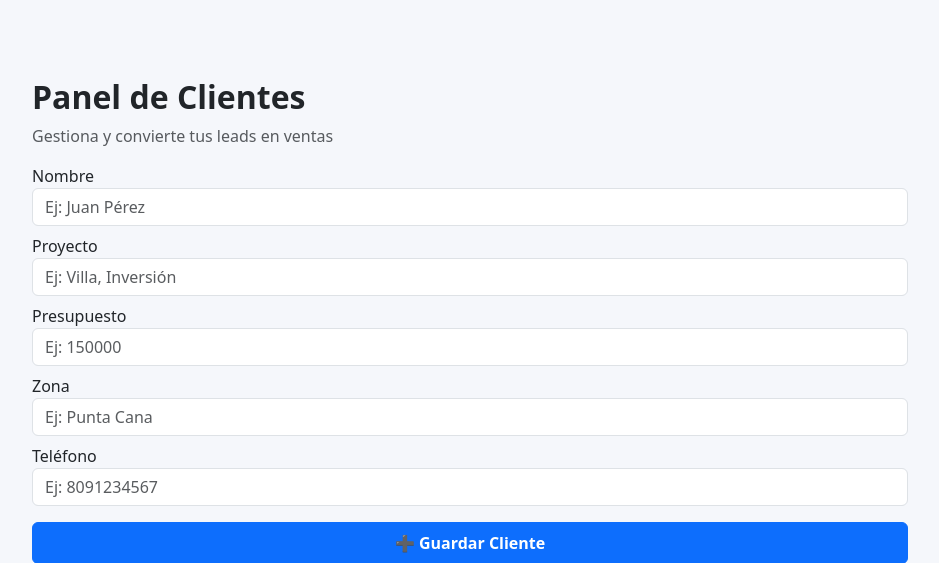
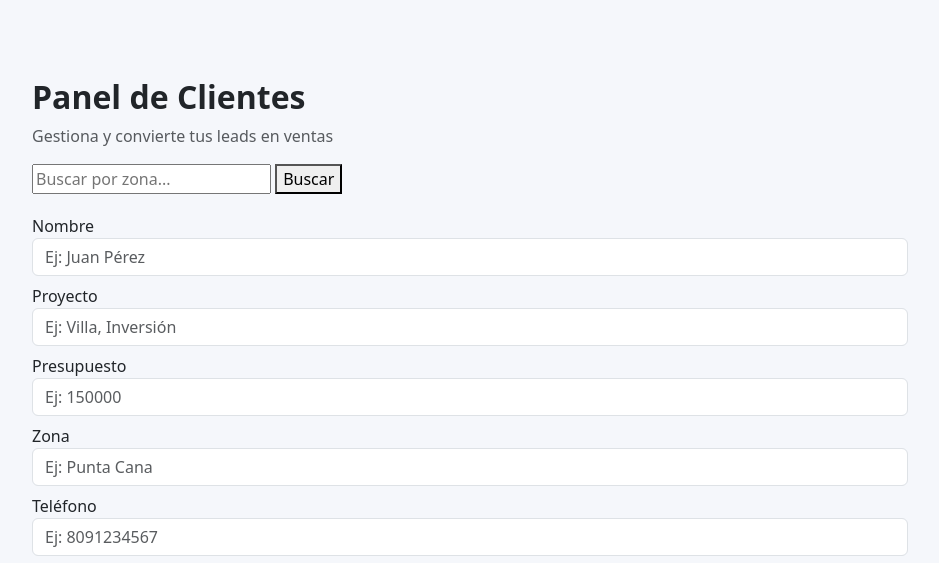
Before and after one commit to cesarromerofit-stack/crm-cesar, a Flask app: page / in a window 1280 px wide. Shown: the top 563 px of the page, without its empty margins (170-1109 px from the left). Run offline with Flask 3, Linux system fonts and the light colour scheme.

Commit message:
filtro por zona listo

```diff
--- a/templates/clientes.html
+++ b/templates/clientes.html
@@ -12,7 +12,10 @@
 
         <h2 class="fw-bold">Panel de Clientes</h2>
         <p class="text-muted">Gestiona y convierte tus leads en ventas</p>
-
+<form method="GET" action="/clientes" style="margin-bottom: 20px;">
+    <input type="text" name="zona" placeholder="Buscar por zona..." value="{{ zona_filtro or '' }}">
+    <button type="submit">Buscar</button>
+</form>
         <!-- FORMULARIO -->
         <form action="/guardar" method="POST" class="mb-4">
 
```
